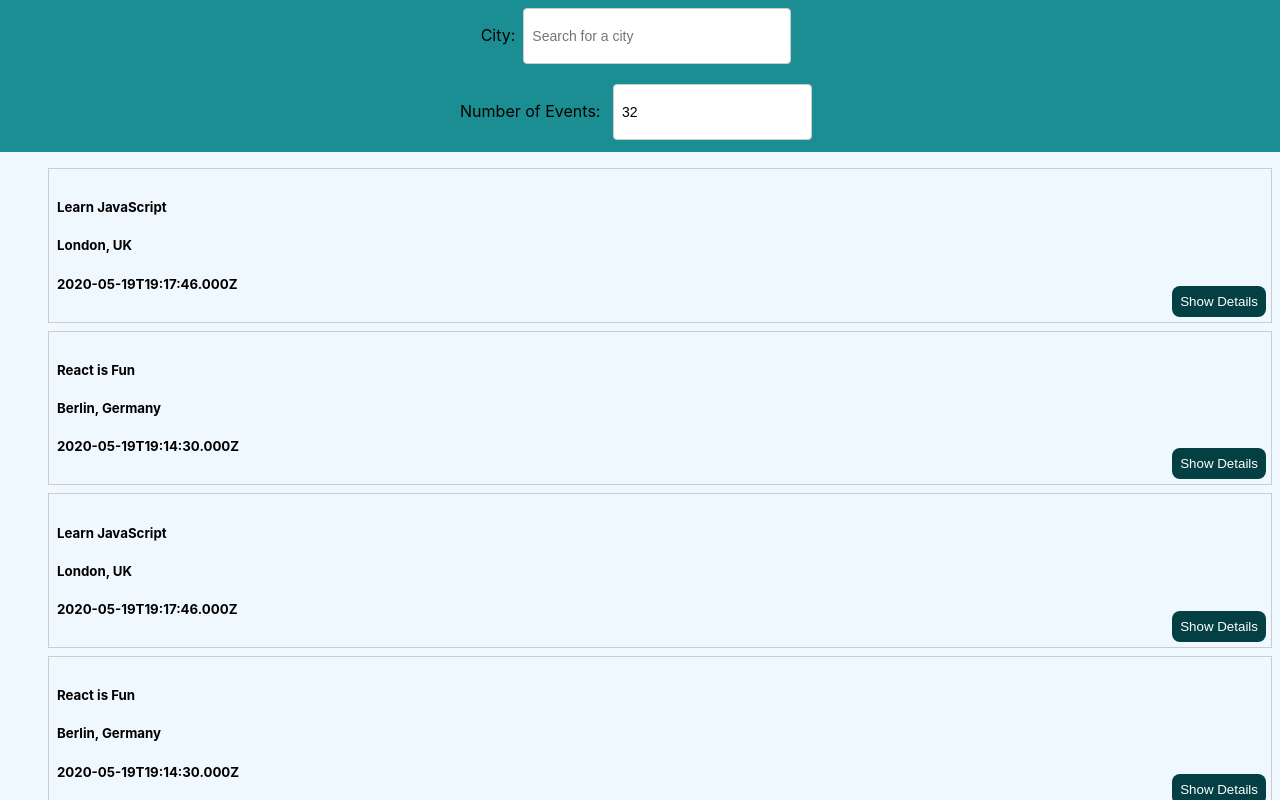
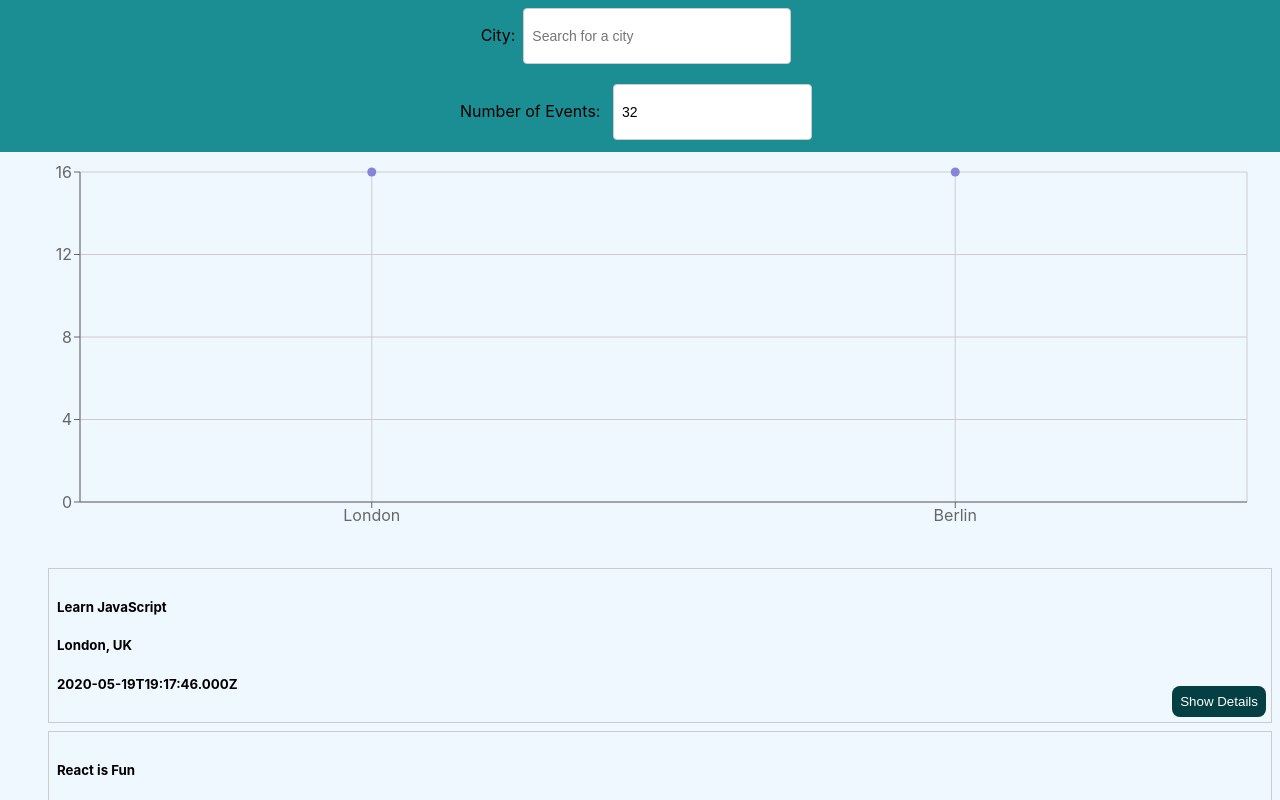
Before and after one commit to sanjushahgupta/meet-event, a React (Create React App) app: page / in a window 1280 px wide. Shown: the top 800 px of the page. Built offline with nearby package versions, Linux system fonts and the light colour scheme; what atatus-spa would draw is missing.

Commit message:
add scatter chart

```diff
--- a/package.json
+++ b/package.json
@@ -10,6 +10,7 @@
     "react": "^18.2.0",
     "react-dom": "^18.2.0",
     "react-scripts": "5.0.1",
+    "recharts": "^2.7.3",
     "web-vitals": "^2.1.4",
     "workbox-background-sync": "^6.6.0",
     "workbox-broadcast-update": "^6.6.0",
--- a/src/App.js
+++ b/src/App.js
@@ -6,6 +6,7 @@
 import { InfoAlert } from './components/alert'
 import { ErrorAlert } from './components/alert'
 import { WarningAlert } from './components/alert';
+import CityEventsChart from './components/CityEventsChart'
 
 import './App.css';
 
@@ -53,7 +54,8 @@
       </div>
     <CitySearch allLocations={allLocations} setCurrentCity={setCurrentCity} setAlertInfo={setAlertInfo}  />
     <NumberOfEvents  setCurrentNOE={setCurrentNOE} setErrorAlert = {setErrorAlert} />
-    </div>
+      </div>
+      <CityEventsChart allLocations={allLocations} events={events} />
     <EventList events={events.slice(0, currentNOE)}/>
   </div>
   );
--- /dev/null
+++ b/src/components/CityEventsChart.js
@@ -0,0 +1,49 @@
+
+import { useState, useEffect } from 'react';
+import {
+  ScatterChart,
+  Scatter,
+  XAxis, YAxis,
+  CartesianGrid,
+  Tooltip,
+  ResponsiveContainer
+} from 'recharts';
+
+const CityEventsChart = ({ allLocations, events }) => {
+    const [data, setData] = useState([]);
+
+    useEffect(() => {
+      setData(getData());
+    }, [`${events}`]);
+
+        const getData = () => {
+          const data = allLocations.map((location) => {
+          const count = events.filter((event) => event.location === location).length
+            const city = location.split(', ')[0]
+            return { count, city };
+          })
+          return data;
+        }
+        return (
+            <ResponsiveContainer width="99%" height={400}>
+              <ScatterChart
+                margin={{
+                  top: 20,
+                  right: 20,
+                  bottom: 20,
+                  left: 20,
+                }}
+              >
+                <CartesianGrid />
+                <XAxis type="category" dataKey="city" name="City"/>
+                <YAxis type="number" dataKey="count" name="Number of events" allowDecimals={false} />
+                <Tooltip cursor={{ strokeDasharray: '3 3' }} />
+                <Scatter name="A school" data={data} fill="#8884d8" />
+              </ScatterChart>
+            </ResponsiveContainer>
+          );
+
+
+}
+
+export default CityEventsChart;
```
Also changed, not shown: 1 other file (tests, documents, lock files or other folders).
